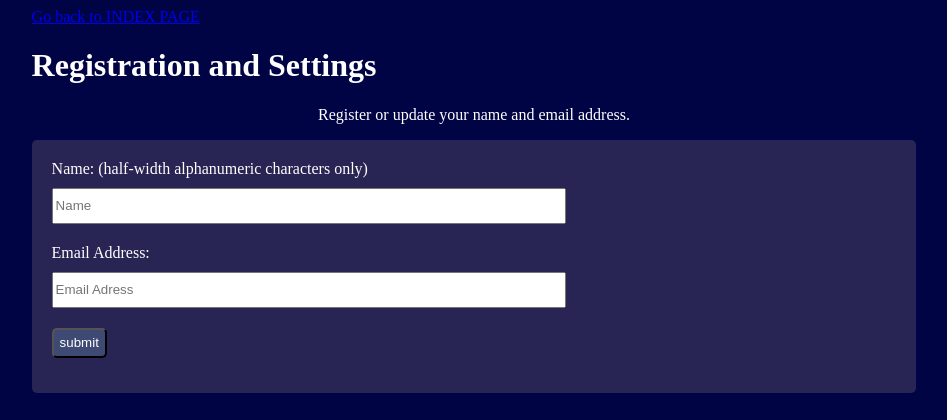
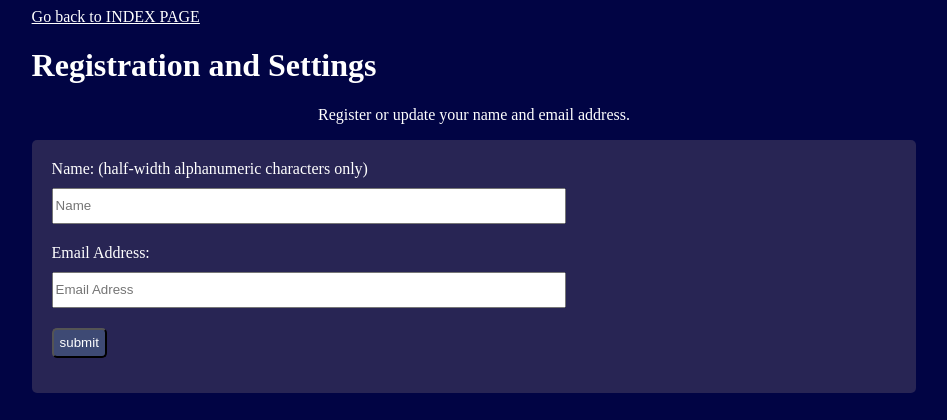
Before and after one commit to YukiT1990/final_project_2022, a Flask app: page /settings in a window 1280 px wide. Shown: the top 420 px of the page, without its empty margins (166-1113 px from the left). Run offline with Flask 2, Linux system fonts and the light colour scheme.

Commit message:
change link color

```diff
--- a/static/style.css
+++ b/static/style.css
@@ -21,6 +21,10 @@ div.sub_container2 {
 p {
   text-align: center;
 }
+
+a {
+  color: #FFFFFF;
+  }
 
 .video_container {
   background-color:#282554;
--- a/templates/index.html
+++ b/templates/index.html
@@ -26,12 +26,12 @@
 
           <div class="option_container">
             <div class="option">
-              <a  href="{{ url_for('recordings_get') }}">
+              <a href="{{ url_for('recordings_get') }}">
                 <p>Watch Recordings</p>
               </a>
             </div>
             <div class="option">
-              <a  href="{{ url_for('logs_get') }}">
+              <a href="{{ url_for('logs_get') }}">
                 <p>Manage Logs</p>
               </a>
             </div>
@@ -39,7 +39,7 @@
               <p onclick="toggle_display()" id="on_off">Turn off the Camera</p>
             </div>
             <div class="option">
-              <a  href="{{ url_for('settings_get') }}">
+              <a href="{{ url_for('settings_get') }}">
                 <p>Registration and Settings</p>
               </a>
             </div>
```
Also changed, not shown: 1 other file.
